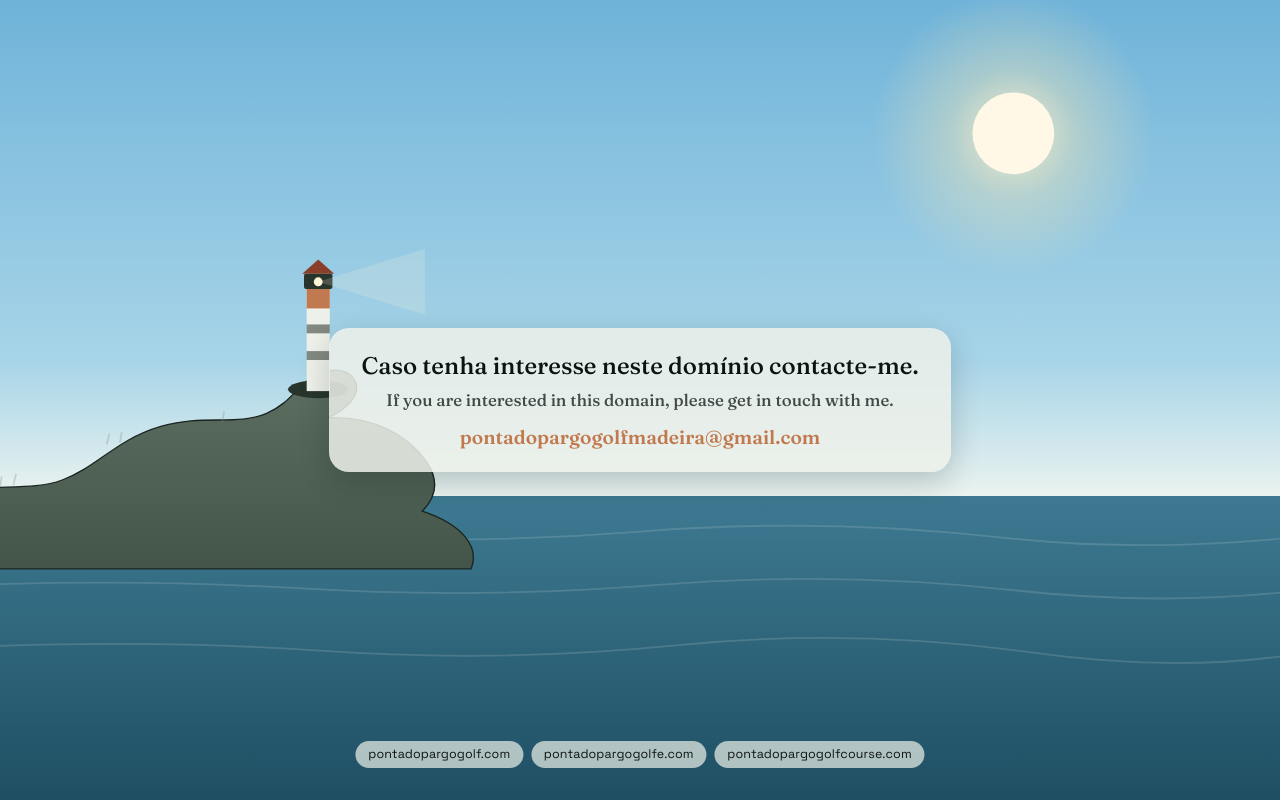
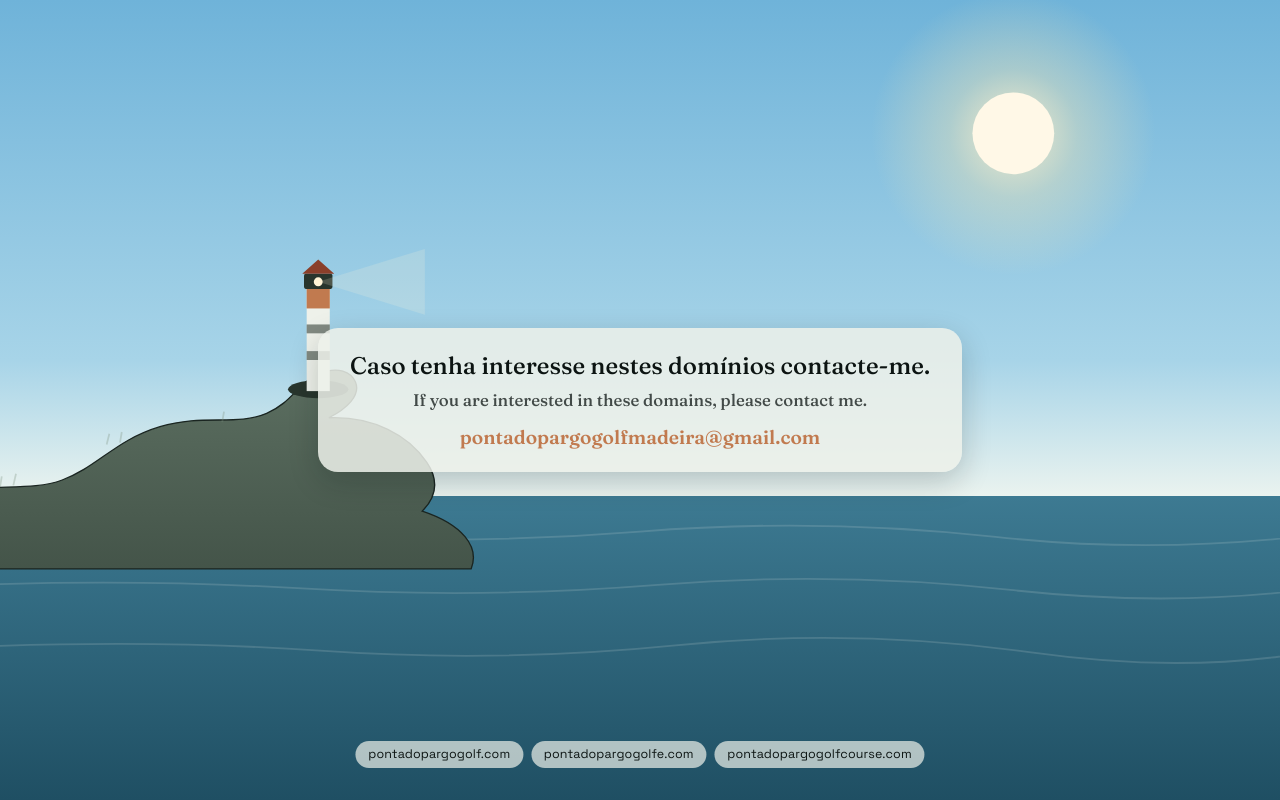
Before and after one commit to ricardalves-gbf/pontadopargogolf, a plain HTML site: page index.html in a window 1280 px wide. Drawn offline with Linux system fonts and the light colour scheme.

Commit message:
Update index.html

```diff
--- a/index.html
+++ b/index.html
@@ -204,8 +204,8 @@
 
   <div class="content">
     <div class="contact-card">
-      <p class="contact-line">Caso tenha interesse neste domínio contacte-me.</p>
-      <p class="contact-line en">If you are interested in this domain, please get in touch with me.</p>
+      <p class="contact-line">Caso tenha interesse nestes domínios contacte-me.</p>
+      <p class="contact-line en">If you are interested in these domains, please contact me.</p>
       <p class="contact-line email-line"><a href="mailto:pontadopargogolfmadeira@gmail.com">pontadopargogolfmadeira@gmail.com</a></p>
     </div>
   </div>
```
